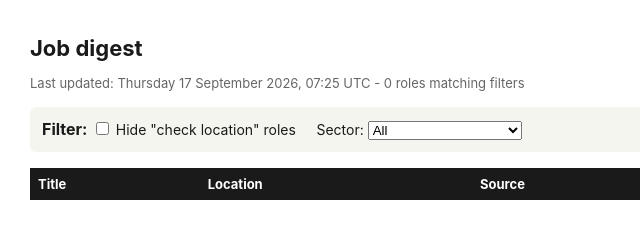
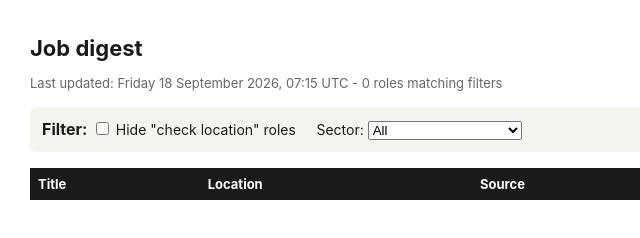
Before and after one commit to NiaBella/job-search, a plain HTML site: page docs/index.html in a window 1280 px wide. Shown: the full height of the page, 60-700 px from the left. Drawn offline with Linux system fonts and the light colour scheme.

Commit message:
Daily scrape 2026-09-18

```diff
--- a/docs/index.html
+++ b/docs/index.html
@@ -2,7 +2,7 @@
 <html lang="en">
 <head>
 <meta charset="utf-8">
-<title>Job results - Thursday 17 September 2026, 07:25 UTC</title>
+<title>Job results - Friday 18 September 2026, 07:15 UTC</title>
 <style>
     body { font-family: -apple-system, BlinkMacSystemFont, "Segoe UI", Arial, sans-serif;
             max-width: 1100px; margin: 0 auto; padding: 20px; color: #1a1a1a; }
@@ -21,7 +21,7 @@
 </head>
 <body>
 <h1>Job digest</h1>
-<div class="meta">Last updated: Thursday 17 September 2026, 07:25 UTC - 0 roles matching filters</div>
+<div class="meta">Last updated: Friday 18 September 2026, 07:15 UTC - 0 roles matching filters</div>
 
 <div class="filters">
     <strong>Filter:</strong>
```
